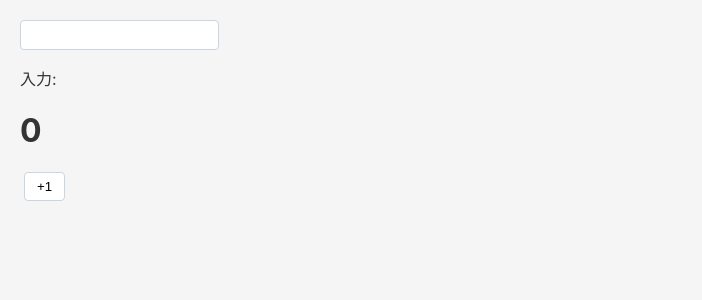
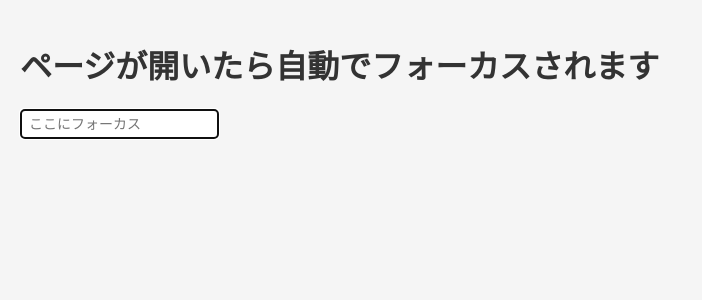
Before and after one commit to shiramizu-junya/react-developer, a React (Vite) app: page / in a window 1280 px wide. Shown: the top 300 px of the page, without its empty margins (0-702 px from the left). Built offline with nearby package versions, Linux system fonts and the light colour scheme.

Commit message:
feat: remove Count component and refactor App to focus input on mount

```diff
--- a/src/App.tsx
+++ b/src/App.tsx
@@ -1,22 +1,19 @@
 // src/App.tsx
-import { memo, useState } from 'react';
-
-const Count = memo(({ count }: { count: number }) => {
-	console.log('Countが再レンダリングされました');
-	return <h1>{count}</h1>;
-});
+import { useEffect, useRef } from 'react';
 
 const App = () => {
-	const [text, setText] = useState('');
-	const [count, setCount] = useState(0);
+	const inputRef = useRef<HTMLInputElement>(null);
+
+	useEffect(() => {
+		// マウント直後にinputにフォーカス
+    console.log(inputRef.current); // ここでinputRef.currentがnullでないことを確認
+		inputRef.current?.focus();
+	}, []);
 
 	return (
 		<div>
-			<input value={text} onChange={(e) => setText(e.target.value)} />
-			<p>入力: {text}</p>
-
-			<Count count={count} />
-			<button onClick={() => setCount((c) => c + 1)}>+1</button>
+			<h1>ページが開いたら自動でフォーカスされます</h1>
+			<input ref={inputRef} type="text" placeholder="ここにフォーカス" />
 		</div>
 	);
 };
```
